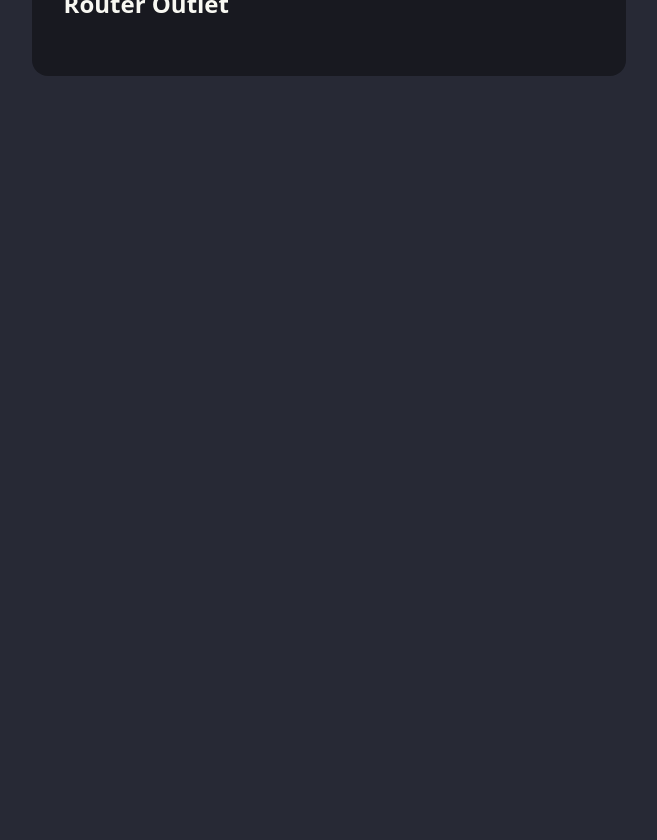
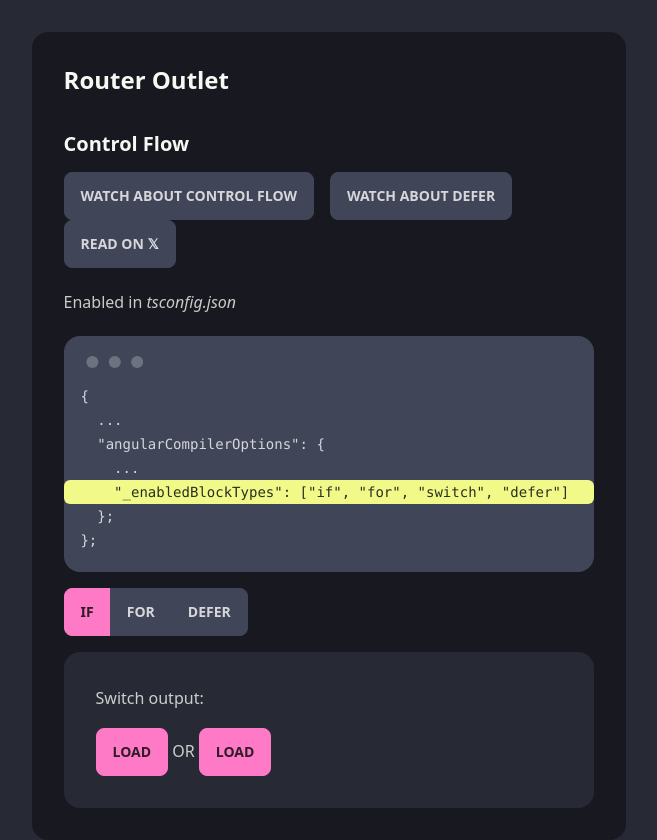
Before and after one commit to theadley/Angular17-Experiments, an Angular app: page /control in a window 1280 px wide. Before the commit this address led to /. Shown: the part 500-1340 px from the top of the page, without its empty margins (311-968 px from the left). Before the commit the page ends 800 px from the top, so only its background shows below. Built offline with nearby package versions, Linux system fonts and the light colour scheme.

Commit message:
feat: Angular 14-17 changes
Control flow examples added. Especially focussed on defer.

```diff
--- a/src/app/app.component.ts
+++ b/src/app/app.component.ts
@@ -18,6 +18,7 @@ import {SignalStoreService} from "./services/signal-store.service";
           <li><a routerLink="/cdk-dialog" routerLinkActive="bg-primary-focus">CDK Dialog</a></li>
           <li><a routerLink="/images" routerLinkActive="bg-primary-focus">Image Directive</a></li>
           <li><a routerLink="/rxjs" routerLinkActive="bg-primary-focus">RxJS Interop</a></li>
+          <li><a routerLink="/control" routerLinkActive="bg-primary-focus">Control Flow</a></li>
           <li>
             <details>
               <summary>
@@ -25,14 +26,18 @@ import {SignalStoreService} from "./services/signal-store.service";
               </summary>
               <ul class="p-2 bg-base-100">
                 <li><a routerLink="/not-lazy" routerLinkActive="bg-primary-focus">Load Active</a></li>
-                <li><a routerLink="/lazy" routerLinkActive="bg-primary-focus">Load Lazy</a></li>
-                <li><a routerLink="/lazy/123" routerLinkActive="bg-primary-focus">Load Lazy ID</a></li>
-                <li><a [routerLink]="['/lazy/', '123']" [queryParams]="{search: 'Tim'}" routerLinkActive="bg-primary-focus">Load Lazy ID & search</a></li>
+                <li><a routerLink="/lazy" routerLinkActive="bg-primary-focus" [routerLinkActiveOptions]="{exact:true}">Load Lazy</a></li>
+                <li><a routerLink="/lazy/123" routerLinkActive="bg-primary-focus" [routerLinkActiveOptions]="{exact:true}">Load Lazy ID</a></li>
+                <li><a [routerLink]="['/lazy/', '123']" [queryParams]="{search: 'Tim'}" routerLinkActive="bg-primary-focus" [routerLinkActiveOptions]="{exact:true}">Load Lazy ID & search</a></li>
               </ul>
             </details>
           </li>
         </ul>
       </div>
+    </div>
+
+    <div class="bg-base-200 rounded-2xl px-8 py-4 mx-auto mb-4 prose">
+      Angular 17 release date: Nov 6 2023
     </div>
 
     <div class="bg-base-200 rounded-2xl p-8 mx-auto mb-8 prose">
--- a/src/app/app.routes.ts
+++ b/src/app/app.routes.ts
@@ -36,5 +36,9 @@ export const routes: Routes = [
   {
     path: 'rxjs',
     loadComponent: () => import('./components/rxjs-interop/rxjs-interop.component').then(m => m.RxjsInteropComponent)
+  },
+  {
+    path: 'control',
+    loadComponent: () => import('./components/control-flow/control-flow.component')
   }
 ];
--- /dev/null
+++ b/src/app/components/control-flow/control-flow.component.html
@@ -0,0 +1,48 @@
+<h3>Control Flow</h3>
+
+<a class="btn btn-neutral mr-4" href="https://www.youtube.com/watch?v=77tKyAOFO4o&t=1s&ab_channel=JoshuaMorony">Watch about Control Flow</a>
+<a class="btn btn-neutral mr-4" href="https://www.youtube.com/watch?v=N0yK38MG54c&ab_channel=IgorSedov">Watch about defer</a>
+<a class="btn btn-neutral" href="https://twitter.com/Enea_Jahollari/status/1709138722665517483">Read on 𝕏</a>
+
+<p>
+  Enabled in <em>tsconfig.json</em>
+</p>
+<div class="mockup-code">
+  <pre class="m-0 p-0"><code>{{'{'}}</code></pre>
+  <pre class="m-0 p-0"><code>  ...</code></pre>
+  <pre class="m-0 p-0"><code>  "angularCompilerOptions": {{'{'}}</code></pre>
+  <pre class="m-0 p-0"><code>    ...</code></pre>
+  <pre class="m-0 p-0 bg-warning text-warning-content"><code>    "_enabledBlockTypes": ["if", "for", "switch", "defer"]</code></pre>
+  <pre class="m-0 p-0"><code>  {{'}'}};</code></pre>
+  <pre class="m-0 p-0"><code>{{'}'}};</code></pre>
+</div>
+
+<div class="join join-horizontal my-4">
+  <button [class]="mode === 'if' ? 'btn-primary' : 'btn-neutral'" class="btn join-item" (click)="switchMode('if')">IF</button>
+  <button [class]="mode === 'for' ? 'btn-primary' : 'btn-neutral'" class="btn join-item" (click)="switchMode('for')">FOR</button>
+  <button [class]="mode === 'defer' ? 'btn-primary' : 'btn-neutral'" class="btn join-item" (click)="switchMode('defer')">DEFER</button>
+</div>
+
+<div class="bg-base-100 rounded-2xl p-8 mx-auto flex flex-col gap-4">
+  <span>Switch output:</span>
+  @switch (mode) {
+    @case('if') {
+      <app-if-control/>
+    }
+    @case('for') {
+      <app-for-control/>
+    }
+    @case('defer') {
+      <app-defer-control/>
+    }
+    @default {
+      <span>Something bad happened</span>
+    }
+  }
+</div>
+<!--for-->
+<!--if-->
+<!--switch-->
+<!--defer-->
+<!--defer (on triggers)-->
+<!--defer (when logic)-->
--- /dev/null
+++ b/src/app/components/control-flow/control-flow.component.ts
@@ -0,0 +1,20 @@
+import { Component } from '@angular/core';
+import {CommonModule, NgOptimizedImage} from '@angular/common';
+import {IfControlComponent} from "../if-control/if-control.component";
+import {ForControlComponent} from "../for-control/for-control.component";
+import {DeferControlComponent} from "../defer-control/defer-control.component";
+
+@Component({
+  selector: 'app-control-flow',
+  standalone: true,
+  imports: [CommonModule, NgOptimizedImage, IfControlComponent, ForControlComponent, DeferControlComponent],
+  templateUrl: './control-flow.component.html',
+  styleUrls: ['./control-flow.component.sass']
+})
+export default class ControlFlowComponent {
+  mode: 'if' | 'for' | 'defer' = 'if';
+
+  switchMode(newMode: 'if' | 'for' | 'defer') {
+    this.mode = newMode;
+  }
+}
--- /dev/null
+++ b/src/app/components/defer-control/defer-control.component.html
@@ -0,0 +1,46 @@
+<div class="flex flex-col gap-2">
+  <h3>Defer block</h3>
+  <h4>Basic defer</h4>
+  @defer{
+    <span>I am deferred until after LCP</span>
+  }
+  <b>Defer on trigger</b>
+  <button class="btn btn-primary" #interaction>Interaction (input, touch, focus, click)</button>
+  @defer (on interaction(interaction)) {
+    <span>I am deferred until interaction</span>
+  }
+
+  <b #hovertarget>Hover</b>
+  @defer (on hover(hovertarget)) {
+    <span>I load on hover</span>
+  }
+
+  <b>Timeout</b>
+  @defer (on timer(2s)) {
+    <span>I load after 2s</span>
+  }
+
+  <b #viewportarget>Viewport</b>
+  @defer (on viewport(viewportarget)) {
+    <span>I load after the above span is in the viewport, not cluttering the DOM</span>
+  }
+
+  <b>Immediate</b>
+  @defer (on immediate) {
+    <span>I load immediately</span>
+  }
+
+  <b>Idle</b>
+  @defer (on idle) {
+    <span>I load when the browser is idle</span>
+  }
+
+  <h4>Defer on logical condition</h4>
+  <b>Comments: {{comments().length}}</b>
+  @defer (when comments().length > 0) {
+    <span>I load when there are more than 0 comments</span>
+    @for (comment of comments(); track comment.id) {
+      <span>{{comment.content}}</span>
+    }
+  }
+</div>
--- /dev/null
+++ b/src/app/components/defer-control/defer-control.component.ts
@@ -0,0 +1,24 @@
+import {Component, signal} from '@angular/core';
+import { CommonModule } from '@angular/common';
+
+@Component({
+  selector: 'app-defer-control',
+  standalone: true,
+  imports: [CommonModule],
+  templateUrl: './defer-control.component.html',
+  styleUrls: ['./defer-control.component.sass']
+})
+export class DeferControlComponent {
+  comments = signal<{content: string, id: number}[]>([])
+
+  constructor() {
+    setTimeout(() => {
+      this.comments.set([
+        {id: 0, content: 'Comment 1'},
+        {id: 1, content: 'Comment 2'},
+        {id: 2, content: 'Comment 3'},
+        {id: 3, content: 'Comment 4'},
+      ])
+    }, 5000)
+  }
+}
--- /dev/null
+++ b/src/app/components/for-control/for-control.component.ts
@@ -0,0 +1,22 @@
+import {Component, inject} from '@angular/core';
+import { CommonModule } from '@angular/common';
+import {SignalStoreService} from "../../services/signal-store.service";
+
+@Component({
+  selector: 'app-for-control',
+  standalone: true,
+  imports: [CommonModule],
+  template: `
+    <ul>
+      @for (item of store.list(); track item.id) {
+        <li>{{item.name}}</li>
+      }
+      @empty {
+        <li>Ain't nothin here bro</li>
+      }
+    </ul>
+  `
+})
+export class ForControlComponent {
+  protected store = inject(SignalStoreService);
+}
--- /dev/null
+++ b/src/app/components/if-control/if-control.component.ts
@@ -0,0 +1,37 @@
+import {Component, signal} from '@angular/core';
+import { CommonModule } from '@angular/common';
+
+@Component({
+  selector: 'app-if-control',
+  standalone: true,
+  imports: [CommonModule],
+  template: `
+    @if (isLoading()) {
+      <button class="btn btn-primary">
+        <span class="loading loading-spinner"></span>
+        loading
+      </button>
+    }
+    @else {
+        <button class="btn btn-primary" (click)="setIsLoading()">Load</button>
+    }
+    OR
+    <button class="btn btn-primary" (click)="setIsLoading()">
+      @if (isLoading()) {
+        <span class="loading loading-spinner"></span>
+        loading
+      }
+      @else {
+          Load
+      }
+    </button>
+  `
+})
+export class IfControlComponent {
+  isLoading = signal(false);
+
+  setIsLoading() {
+    this.isLoading.set(true);
+    setTimeout(() => this.isLoading.set(false), 2000);
+  }
+}
```
Also changed, not shown: src/app/components/control-flow/control-flow.component.sass (added), src/app/components/defer-control/defer-control.component.sass (added), 2 other files (tests, documents, lock files or other folders).
